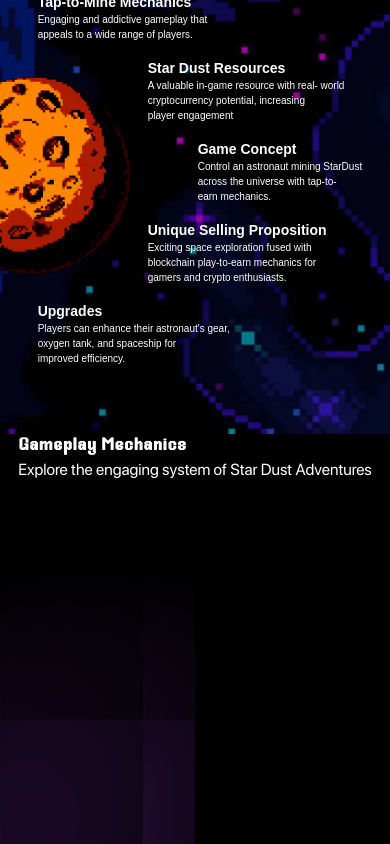
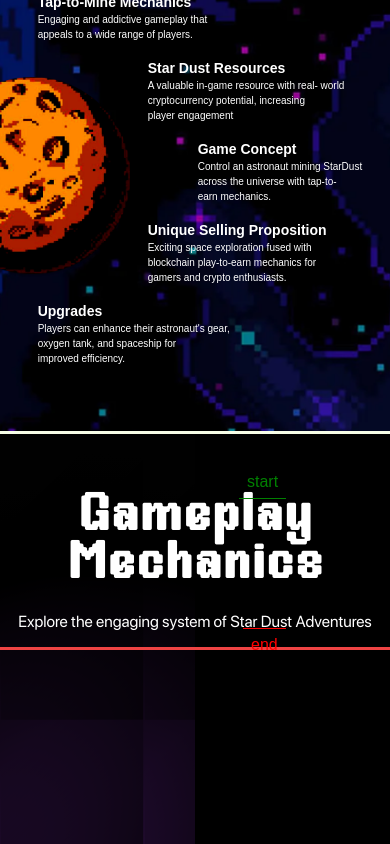
Before and after one commit to ICP-hub/StarDustAdventures, a React (Vite) app in the folder src/StarDustAdventures_frontend/: page / in a window 390 px wide. Shown: the part 1156-2000 px from the top of the page. Built offline with nearby package versions, Linux system fonts and the light colour scheme.

Commit message:
Not fixed : Refactor landing page styles for gamePlayMechanics component

```diff
--- a/src/StarDustAdventures_frontend/src/components/landing/GradientCover/index.css
+++ b/src/StarDustAdventures_frontend/src/components/landing/GradientCover/index.css
@@ -1,5 +1,5 @@
 .gradient-cover{
-    @apply min-h-screen h-auto w-screen relative bg-black flex flex-col lg:gap-32
+    @apply outline outline-lime-50 md:min-h-screen h-auto w-screen relative bg-black flex flex-col justify-between lg:gap-32
 }
 
 .right-purple-pattern{
--- a/src/StarDustAdventures_frontend/src/components/landing/gamePlayMechanics/Cards/index.css
+++ b/src/StarDustAdventures_frontend/src/components/landing/gamePlayMechanics/Cards/index.css
@@ -1,6 +1,6 @@
 .gameplay-card{
     @apply relative flex flex-col lg:px-3 lg:py-4 justify-start items-center
-    bg-transparent lg:gap-7 text-white lg:h-[50vh] z-[1]
+    bg-transparent lg:gap-7 text-white lg:h-[50vh] z-[1] md:w-auto w-screen
 }
 
 .card-title{
--- a/src/StarDustAdventures_frontend/src/components/landing/gamePlayMechanics/index.css
+++ b/src/StarDustAdventures_frontend/src/components/landing/gamePlayMechanics/index.css
@@ -1,5 +1,7 @@
 .gameplay-mechanics {
-    @apply w-full bg-transparent lg:mt-24 text-white flex flex-col items-center justify-center py-3 max-h-screen h-auto;
+    @apply w-full bg-transparent lg:mt-24 mt-12 text-white flex flex-col items-center justify-center py-3 md:min-h-min min-h-screen md:max-h-screen h-auto relative
+
+    ;
 }
 
 .gameplay-mechanics-header{
@@ -7,15 +9,16 @@
 }
 
 .gameplay-mechanics-cards {
-    @apply flex flex-1 flex-row justify-between items-center gap-6 relative mt-2;
+    @apply flex  md:flex-1 flex-row md:justify-between justify-center md:items-center items-center gap-6 relative mt-2 md:w-full w-[300vw] md:h-auto h-screen
+    overflow-x-hidden px-2 outline outline-red-500 ;
 }
 
 .section-title {
-    @apply font-coin font-bold lg:text-6xl;
+    @apply font-coin font-bold lg:text-6xl text-5xl text-center;
 }
 
 .section-caption {
-    @apply font-sf-pro-display text-center lg:text-xl lg:mt-10 lg:mb-4;
+    @apply font-sf-pro-display text-center lg:text-xl text-base lg:mt-10 mt-5 lg:mb-4 mb-2 ;
 }
 
 .horizontal-line {
--- a/src/StarDustAdventures_frontend/src/components/landing/gamePlayMechanics/index.tsx
+++ b/src/StarDustAdventures_frontend/src/components/landing/gamePlayMechanics/index.tsx
@@ -1,4 +1,4 @@
-import { useRef, useEffect } from 'react';
+import { useRef, useEffect, useState } from 'react';
 import GameplayMechanic, { CardProps } from './Cards';
 import gsap from 'gsap';
 import { ScrollTrigger } from 'gsap/ScrollTrigger';
@@ -26,30 +26,30 @@ const CARDS = [
     }
 ] as CardProps[];
 
-const Header = () => {
+const Header = ({titleRef}:{titleRef : React.RefObject<HTMLDivElement>}) => {
     return (
-        <div className="gameplay-mechanics-header">
+        <div className="gameplay-mechanics-header" ref={titleRef}>
             <h3 className="section-title">Gameplay Mechanics</h3>
             <p className="section-caption">Explore the engaging system of Star Dust Adventures</p>
         </div>
     )
 }
 
-type GameplayCardsProps = {
+type GamePlayCardListProps = {
     containerRef : React.RefObject<HTMLDivElement>,
     linesRef : React.RefObject<HTMLDivElement[]>
 }
 
-const GameplayCards = ({ containerRef, linesRef } : GameplayCardsProps) => {
+const GamePlayCardList = ({ containerRef, linesRef } : GamePlayCardListProps) => {
     return (
         <div ref={containerRef} className="gameplay-mechanics-cards">
             {CARDS.map((card, index) => (
                 <React.Fragment key={index}>
                     <GameplayMechanic {...card} />
-                    {(index < CARDS.length - 1 && linesRef.current && linesRef.current[index] != null) && ( // Validate `linesRef.current` is not null
+                    {(index < CARDS.length - 1) && ( // Validate `linesRef.current` is not null
                         <div
                         className="w-1/4 h-0.5 bg-white bg-opacity-50 transform origin-left"
-                        ref={el => (el && linesRef.current && linesRef.current[index]) && (linesRef.current[index] = el)}></div>    // Assign ref after validating that linesRef.current is not null
+                        ref={el => el && (linesRef.current[index] = el)}></div>    // Assign ref after validating that linesRef.current is not null
                     )}
                 </React.Fragment>
             ))}
@@ -61,16 +61,31 @@ const GamePlayMechanics = () => {
     const containerRef = useRef<HTMLDivElement>(null);
     const sectionRef = useRef<HTMLElement>(null);
     const linesRef = useRef<Array<HTMLDivElement>>([]);
+    const titleRef = useRef<HTMLDivElement>(null);
+
+    const [isMobile,setIsMobile] = useState<Boolean>(window.innerWidth < 768);
+
+    useEffect(()=>{
+        window.addEventListener('resize',()=>{
+            setIsMobile(window.innerWidth < 768);
+        });
+        return () => {
+            window.removeEventListener('resize',()=>{});
+        }
+    },[]);
 
     useEffect(() => {
-        if (!containerRef.current || !sectionRef.current) return;
-
+        if (!containerRef.current || !sectionRef.current || !titleRef.current) return;
         const cards = containerRef.current.querySelectorAll('.gameplay-card');
         const lines = linesRef.current;
+        console.log(cards)
 
+
+
+        // Screen based Animation
+        if(!isMobile){
             gsap.set(cards, { opacity: 0, scale: 0.8 });
             gsap.set(lines, { scaleX: 0 });
-
             const tl = gsap.timeline({
                 scrollTrigger: {
                     trigger: sectionRef.current,
@@ -81,19 +96,36 @@ const GamePlayMechanics = () => {
                     scrub: 1,
                 },
             });
-
+            // Desktop Animation
             tl.to(cards, { opacity: 1, scale: 1, stagger: 0.2, duration: 0.5 })
             .to(lines, { scaleX: 1, duration: 0.5, stagger: 0.2 }, '<');
+        } else{
+            // Cards Scroll based Animation
 
+            gsap.to(cards,{
+                xPercent: - 100 * (cards.length -1),
+                scale:1.2,
+                ease : "none",
+                scrollTrigger:{
+                    trigger:sectionRef.current,
+                    pin:true,
+                    scrub : 1,
+                    // snap : 1 / (cards.length - 1),
+                    end : () => sectionRef.current ? "+=" + sectionRef.current.offsetWidth / 3 : "+=0",
+                    markers:true
+                }
+            })
+
+        }
         return () => {
             ScrollTrigger.getAll().forEach((trigger) => trigger.kill());
         };
-    }, []);
+    }, [isMobile]);
 
     return (
         <section className="gameplay-mechanics" ref={sectionRef}>
-            <Header />
-            <GameplayCards linesRef={linesRef} containerRef={containerRef}/>
+            <Header titleRef={titleRef} />
+            <GamePlayCardList linesRef={linesRef} containerRef={containerRef}/>
         </section>
     );
 };
```
Lines whose indentation alone changed are shown as unchanged.
